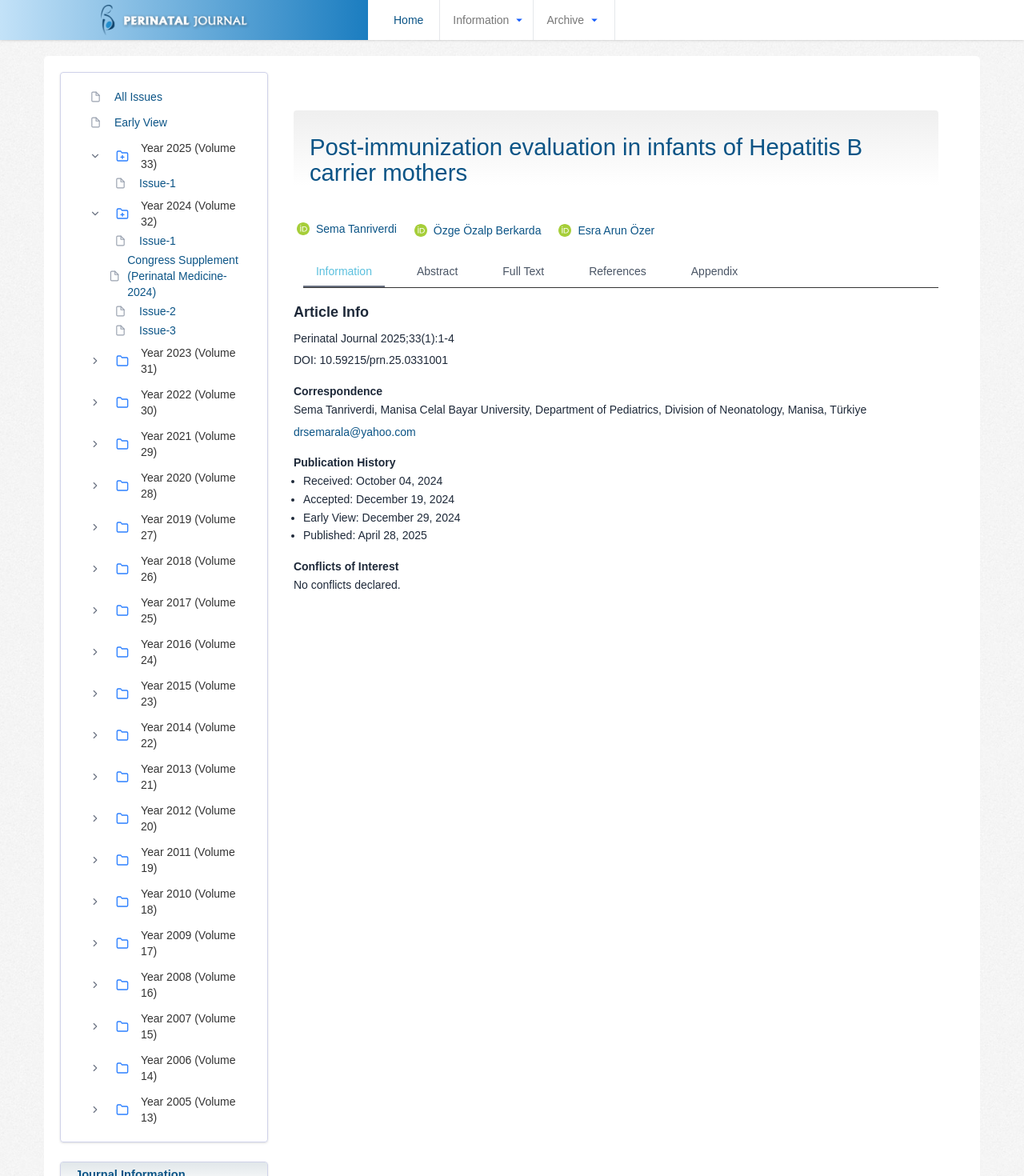
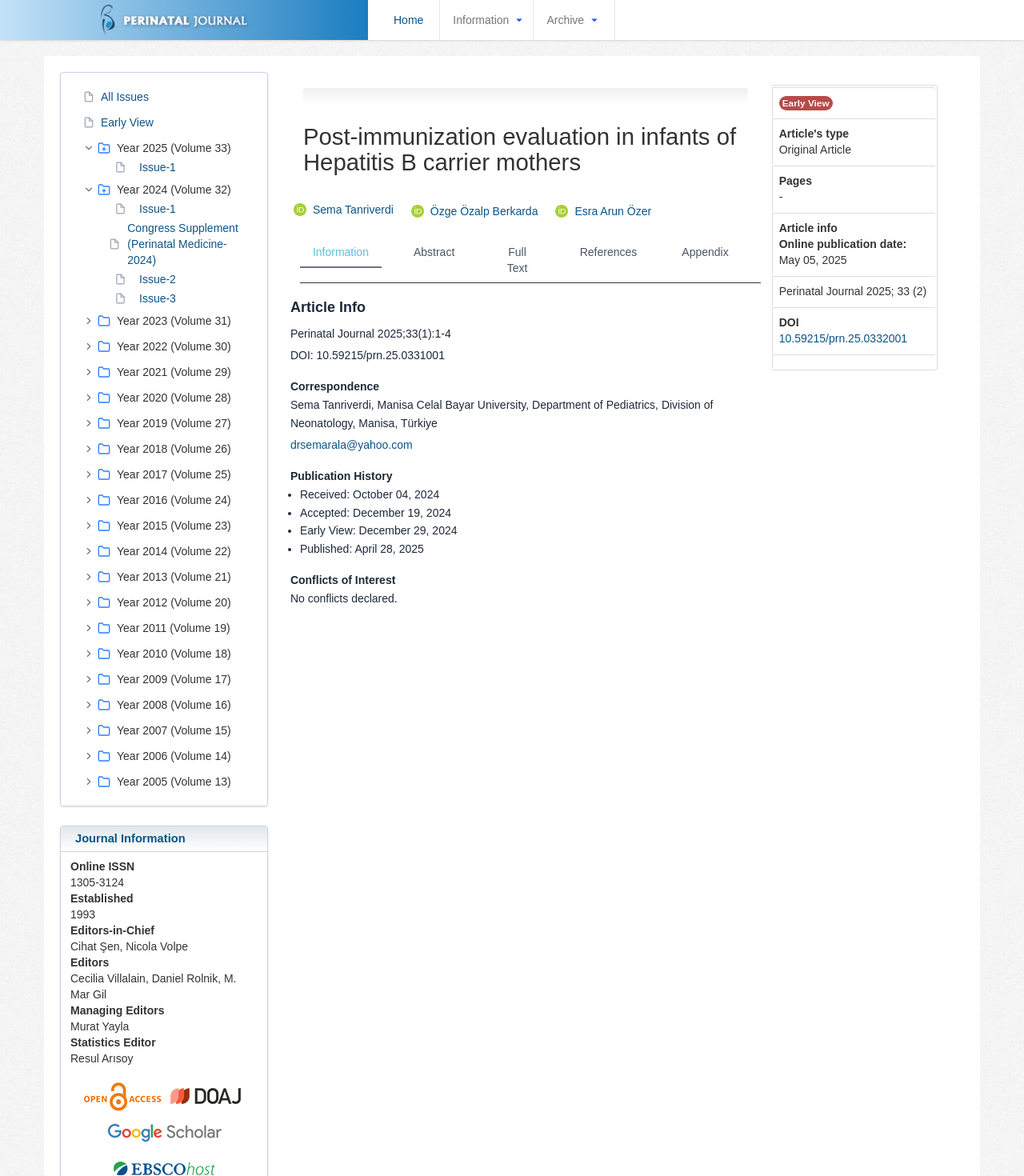
Before and after one commit to hikmat12345/perinataljournal, a Next.js app: page /Archive/Article/1 in a window 1280 px wide. Shown: the top 1470 px of the page at 80% size. Built offline with nearby package versions, Linux system fonts and the light colour scheme; some icons are missing.

Commit message:
refined content and ui

```diff
--- a/src/app/Archive/Article/[id]/page.tsx
+++ b/src/app/Archive/Article/[id]/page.tsx
@@ -23,7 +23,7 @@ export default function ArticleTabs() {
         <Layout
             sidebar={
                 <div>
-                    <div >
+                    <div>
                         <ArchiveTree />
                     </div>
 
@@ -31,12 +31,12 @@ export default function ArticleTabs() {
                         title="Journal Information"
                         icon={<i className="icon-info-sign"></i>}
                     >
-                        <p><strong>Online ISSN</strong> <div className="br" />1305-3124</p>
-                        <p><strong>Established</strong> <div className="br" />1993</p>
-                        <p><strong>Editors-in-Chief</strong> <div className="br" /> Cihat Şen,  Nicola Volpe</p>
-                        <p><strong>Editors</strong> <div className="br" />Cecilia Villalain, Daniel Rolnik, M. Mar Gil</p>
-                        <p><strong>Managing Editors</strong> <div className="br" />Murat Yayla</p>
-                        <p><strong>Statistics Editor</strong> <div className="br" />Resul Arısoy</p>
+                        <p><strong>Online ISSN</strong> <br className="br" /> 1305-3124</p>
+                        <p><strong>Established</strong> <br className="br" />1993</p>
+                        <p><strong>Editors-in-Chief</strong> <br className="br" /> Cihat Şen,  Nicola Volpe</p>
+                        <p><strong>Editors</strong> <br className="br" />Cecilia Villalain, Daniel Rolnik, M. Mar Gil</p>
+                        <p><strong>Managing Editors</strong> <br className="br" />Murat Yayla</p>
+                        <p><strong>Statistics Editor</strong> <br className="br" />Resul Arısoy</p>
                         <div className="text-center" style={{ margin: '15px 0' }}>
                             <img src="/open-access.png" alt="Open Access" />
                             <img src="/doaj.jpg" alt="DOAJ" />
@@ -49,8 +49,10 @@ export default function ArticleTabs() {
                 </div>
             }
         >
-            <div className="  mx-auto px-4 py-8">
-                <div className="journal-Container">
+            <div className='w-full h-20 flex'>
+                <div className="home-body-text w-[73%] px-3 ">
+                    <div className="  mx-auto px-4 py-1">
+                        <div className="journal-Container"></div>
                         <h1 className="article-info-title">Post-immunization evaluation in infants of Hepatitis B carrier mothers</h1>
                     </div>
 
@@ -179,8 +181,8 @@ export default function ArticleTabs() {
                                 <table className="table table-bordered table-striped">
                                     <thead>
                                         <tr>
-                                        <th  ></th>
-                                        <th>File/Dsecription</th>
+                                            <th></th>
+                                            <th>File/Description</th>
                                         </tr>
                                     </thead>
                                     <tbody>
@@ -195,6 +197,69 @@ export default function ArticleTabs() {
                         )}
                     </div>
                 </div>
-        </Layout>
+
+                <div className="home-body-right-sidebar w-[25%]">
+                    <div className="home-body-right-sidebar-inner">
+                        <table className="table table-bordered article-info-table">
+                            <tbody>
+                                <tr>
+                                    <td>
+                                        <span className="badge badge-important">Early View</span>
+                                    </td>
+                                </tr>
+                                <tr>
+                                    <td>
+                                        <strong>Article's type</strong><br />
+                                        Original Article
+                                    </td>
+                                </tr>
+                                <tr>
+                                    <td>
+                                        <strong>Pages</strong><br />
+                                        -
+                                    </td>
+                                </tr>
+                                <tr>
+                                    <td>
+                                        <strong>Article info</strong><br />
+                                        <span>
+                                            <strong>Online publication date:</strong> May 05, 2025
+                                        </span>
+                                    </td>
+                                </tr>
+                                <tr>
+                                    <td>
+                                        <span>
+                                            Perinatal Journal 2025; 33 (2)
+                                        </span>
+                                    </td>
+                                </tr>
+                                <tr>
+                                    <td>
+                                        <strong>DOI</strong><br />
+                                        <a href="https://dx.doi.org/10.59215/prn.25.0332001">10.59215/prn.25.0332001</a>
+                                    </td>
+                                </tr>
+                                <tr>
+                                    <td>
+                                        {/* AddThis Button BEGIN */}
+                                        <div className="addthis_toolbox addthis_default_style ">
+                                            <a className="addthis_button_preferred_1"></a>
+                                            <a className="addthis_button_preferred_2"></a>
+                                            <a className="addthis_button_preferred_3"></a>
+                                            <a className="addthis_button_preferred_4"></a>
+                                            <a className="addthis_button_compact"></a>
+                                            <a className="addthis_counter addthis_bubble_style"></a>
+                                        </div>
+                                        <script type="text/javascript" src="//s7.addthis.com/js/300/addthis_widget.js#pubid=xa-51fa3d1b4514e367"></script>
+                                        {/* AddThis Button END */}
+                                    </td>
+                                </tr>
+                            </tbody>
+                        </table>
+                    </div>
+                </div>
+            </div>
+        </Layout >
     );
 }
--- a/src/app/globals.css
+++ b/src/app/globals.css
@@ -334,8 +334,39 @@ h5 {
   margin-bottom: 20px;
 }
 
-.css-treeview svg {
-  vertical-align: middle;
+.css-treeview .sub-branch svg {
   display: block;
   width: 31px;
 }
+
+.article-info-table {
+  background-color: #fff;
+}
+
+.table-bordered {
+  border: 1px solid #dddddd;
+  border-collapse: separate;
+  border-left: 0;
+  -webkit-border-radius: 4px;
+  -moz-border-radius: 4px;
+  border-radius: 4px;
+}
+
+
+.badge-important {
+  background-color: #b94a48;
+}
+
+.table-bordered th,
+.table-bordered td {
+  border-left: 1px solid #dddddd;
+}
+
+.table th,
+.table td {
+  padding: 8px;
+  line-height: 20px;
+  text-align: left;
+  vertical-align: top;
+  border-top: 1px solid #dddddd;
+}
--- a/src/app/page.tsx
+++ b/src/app/page.tsx
@@ -42,13 +42,16 @@ export default function Home({
               <li><a href="/Info/about-perinatal-journal">About Perinatal Journal</a></li>
               <li><a href="/Info/author-guidelines">Author Guidelines</a></li>
             </ul>
+            <div className="mt-4">
+              <i className="mt-5">Please ensure that all correspondence regarding articles is submitted as email attachments to info@perinataljournal.com</i>
+            </div>
           </ModuleBox>
           <ModuleBox
             title="Journal Information"
             icon={<RiInformation2Fill />}
           >
-            <p><strong>Online ISSN</strong> <div className="br" />1305-3124</p>
-            <p><strong>Established</strong> <div className="br" />1993</p>
+            <p><strong>Online ISSN</strong> <br className="br" />1305-3124</p>
+            <p><strong>Established</strong> <br className="br" />1993</p>
             <p><strong>Editors-in-Chief</strong> <div className="br" /> Cihat Şen,  Nicola Volpe</p>
             <p><strong>Editors</strong> <div className="br" />Cecilia Villalain, Daniel Rolnik, M. Mar Gil</p>
             <p><strong>Managing Editors</strong> <div className="br" />Murat Yayla</p>
--- a/src/components/ui/IntroductionCard2/card.tsx
+++ b/src/components/ui/IntroductionCard2/card.tsx
@@ -13,10 +13,13 @@ const IntroductionCardSecond = () => {
           <h1 className="text-[32px] font-bold text-[rgb(0,87,156)]">
             Perinatal Journal
           </h1>
-          <h2 className="text-[18px] font-bold leading-[20px] text-[rgb(0,87,156)] mt-2">
+          <h2 className="text-[18px] pt-3 font-bold leading-[20px] text-[rgb(0,87,156)] mt-2">
             Volume 33, Issue-1, April 2025
           </h2>
-          <p className="mt-4 text-[14px] leading-[20px] font-normal text-[rgb(0,87,156)]">
+          <div className="journal-pages text-green-700 mt-3">
+            Pages: 1-61
+          </div>
+          <p className="mt-4 text-[12px] leading-[20px] font-normal text-black">
             Perinatal Journal is an international, online open access, peer-reviewed scientific journal (e-ISSN: 1305-3124). The journal is the official publication of Perinatal Medicine Foundation. It is published three times a year in April, August and December. The publication language of the journal is English.
           </p>
 
--- a/src/components/ui/header/header.tsx
+++ b/src/components/ui/header/header.tsx
@@ -79,6 +79,7 @@ export default function Header() {
                   "Contact Us",
                 ].map((item, idx, arr) => (
                   <Link
+                    onClick={closeDropdowns}
                     key={idx}
                     href={"/Info/" + item.replaceAll(" ", "-").toLowerCase()}
                     className={`block px-4 py-2 hover:bg-gray-100 flex items-start text-[#777777] text-sm font-normal leading-6 ${idx !== arr.length - 1 ? "border-b border-gray-200" : ""
@@ -121,14 +122,10 @@ export default function Header() {
                     icon: <FaBook className="text-[#777777]" />,
                     label: "All Issues",
                     link: "Issue",
-                  },
-                  {
-                    icon: <FaSearch className="text-[#777777]" />,
-                    label: "Article Search",
-                    link: "Search",
-                  },
+                  }
                 ].map((item, idx, arr) => (
                   <Link
+                    onClick={closeDropdowns}
                     key={idx}
                     href={"/Archive/" + item.link.replaceAll(" ", "-").toLowerCase()}
                     className={`block px-4 py-2 hover:bg-gray-100 flex items-center text-[#777777] text-sm font-normal leading-6 ${idx !== arr.length - 1 ? "border-b border-gray-200" : ""
```
Also changed, not shown: src/app/Archive/early-view/page.tsx (+6 -6 lines), src/app/Archive/issue/[id]/page.tsx (+6 -6 lines), src/app/Archive/issue/page.tsx (+6 -6 lines), src/components/ui/IntroductionCard/card.tsx (+11 -7 lines). Lines whose indentation alone changed are shown as unchanged.
